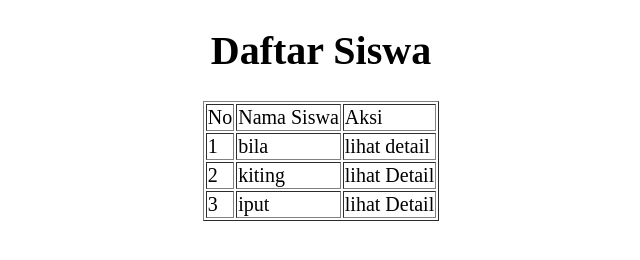
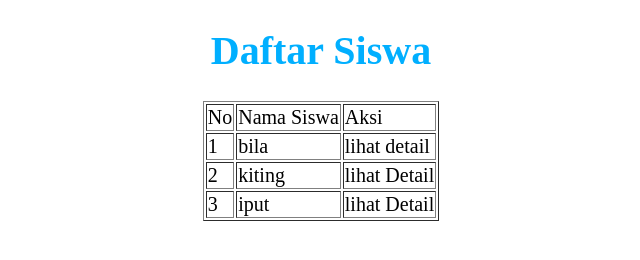
Before and after one commit to nabill7/latihan5, a plain HTML site: page index.html in a window 1280 px wide. Shown: the whole page, without its empty margins (319-959 px from the left). Drawn offline with Linux system fonts and the light colour scheme.

Commit message:
menambah style h1

```diff
--- a/index.html
+++ b/index.html
@@ -8,7 +8,12 @@
   <title>Daftar Siswa</title>
 
   <!-- HTML -->
-
+  <style type="text/css" media="all">
+      h1 {
+       text-align: center;
+       color: #00AFFF;
+      }
+    </style>
 
   <!-- Custom Styles -->
   <link rel="stylesheet" href="style.css">
```
